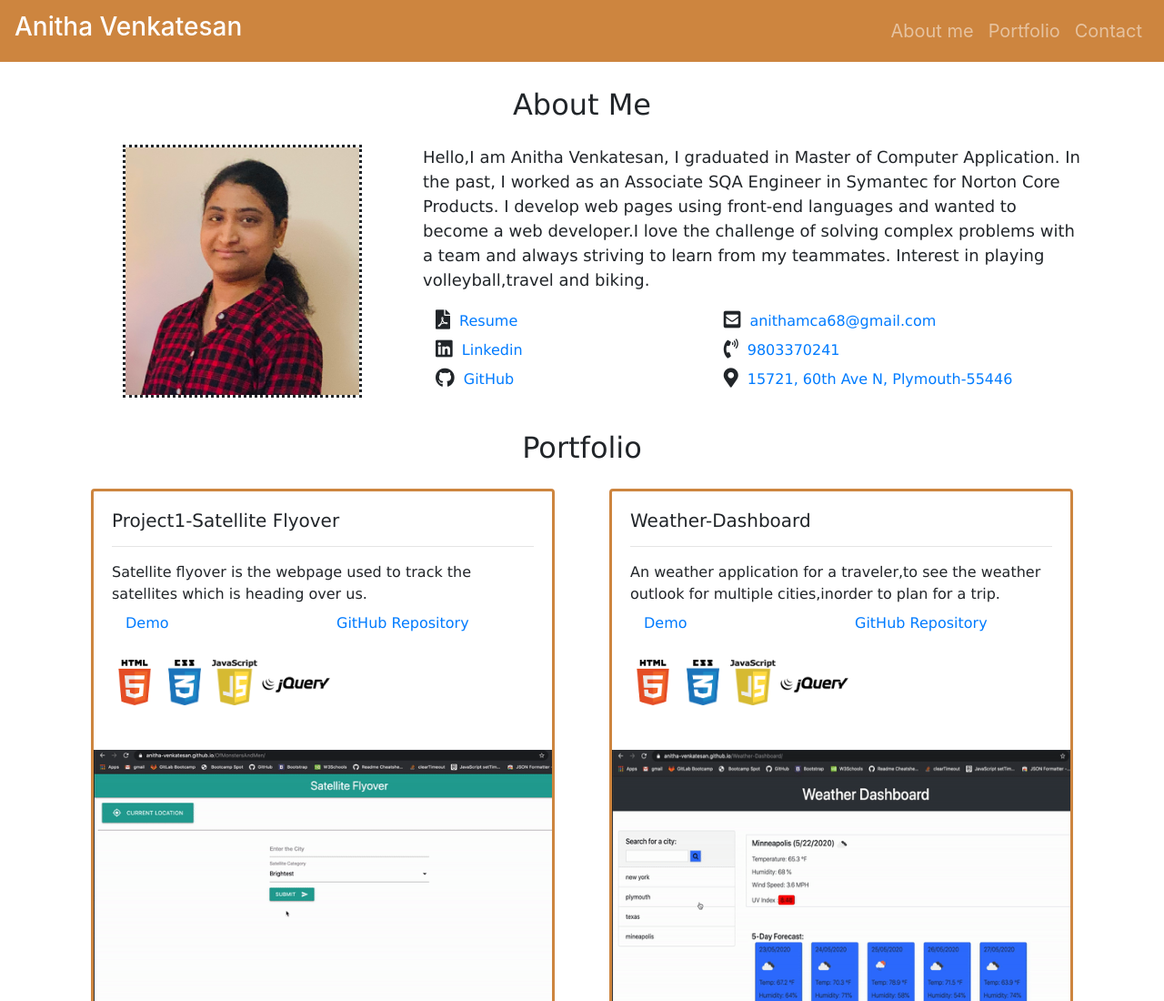
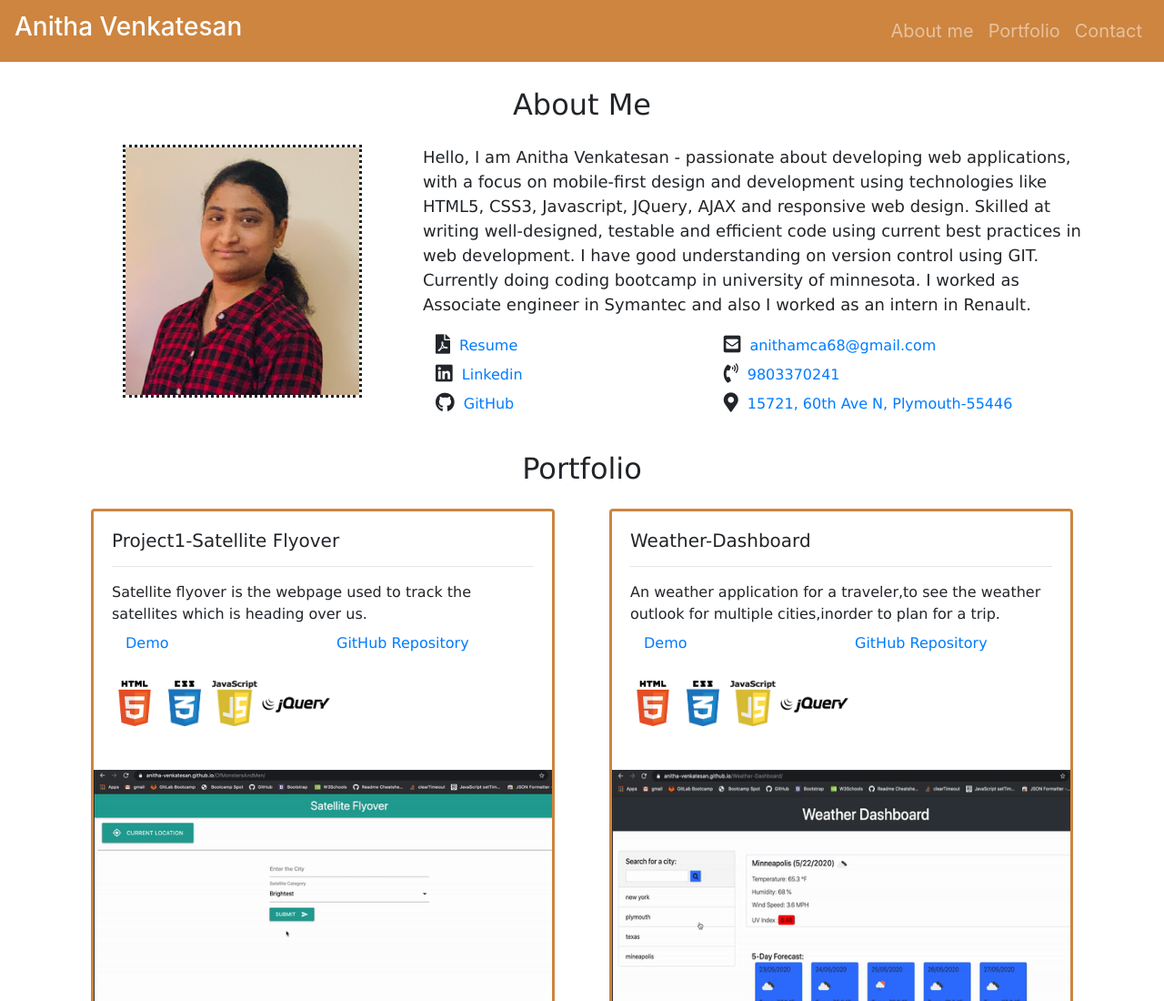
Before and after one commit to Anitha-Venkatesan/anitha-portfolio, a plain HTML site: page index.html in a window 1280 px wide. Shown: the top 1100 px of the page at 91% size. Drawn offline with nearby package versions, Linux system fonts and the light colour scheme.

Commit message:
Added about me content

```diff
--- a/index.html
+++ b/index.html
@@ -52,20 +52,19 @@
                         </div>
                         <div class="col-12 col-sm-12 col-md-8  border-transparent">
                             <section class="about-content">
-                                <p>Hello,I am Anitha Venkatesan, I graduated in Master of Computer Application.
-                                    In the past, I worked as an Associate SQA Engineer in Symantec
-                                    for Norton Core Products.
-                                    I develop web pages using front-end languages and
-                                    wanted to become a web developer.I love the challenge of solving complex problems with a team
-                                    and always striving to learn from my teammates.
-                                    Interest in playing volleyball,travel and biking.</p>
+                                <p>
+                                    Hello, I am Anitha Venkatesan - passionate about developing web applications, with a focus on mobile-first design and development using technologies
+                                    like HTML5, CSS3, Javascript, JQuery, AJAX and responsive web design. Skilled at writing well-designed, testable and efficient code using current best
+                                    practices in web development. I have good understanding on version control using GIT. Currently doing coding bootcamp in university of minnesota.
+                                    I worked as Associate engineer in Symantec and also I worked as an intern in Renault.
+                                </p>
                             </section>
                             <div class="row">
                                 <div class="col-md-5 col-sm-12 col-12 info">
                                     <ul class="profile">
                                         <li>
                                             <i class="fas fa-file-pdf fa-lg"></i>
-                                            <a class ="mr-2" href="https://anitha-venkatesan.github.io/anitha-portfolio/Anitha%20Venkatesan%20-%20Resume.pdf" target="_blank">Resume</a>
+                                            <a class ="mr-2" href="assets/docs/resume.pdf" target="_blank">Resume</a>
                                         </li>
                                         <li>
                                             <i class="fab fa-linkedin fa-lg"></i>
```
Also changed, not shown: 2 other files.
